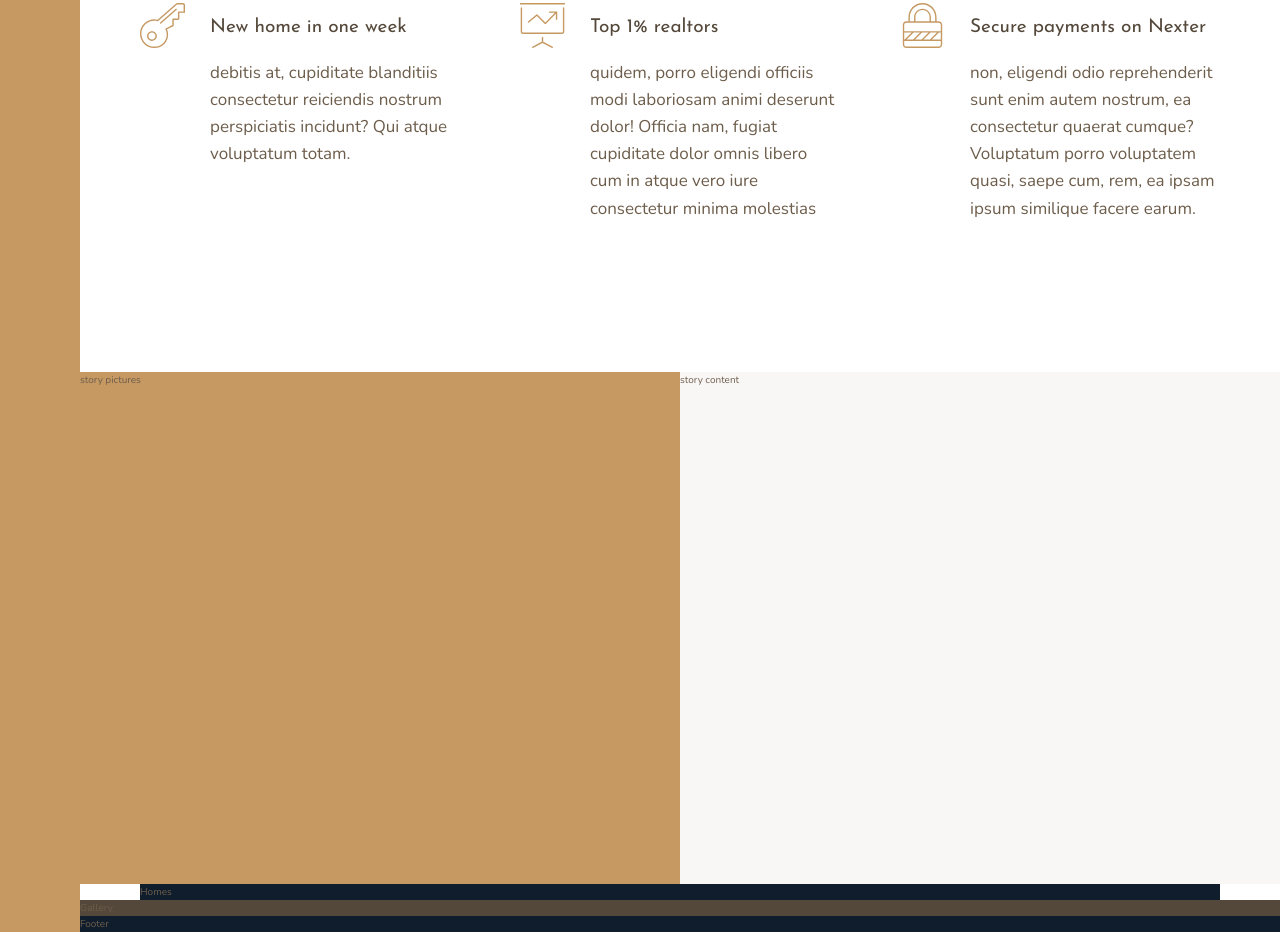
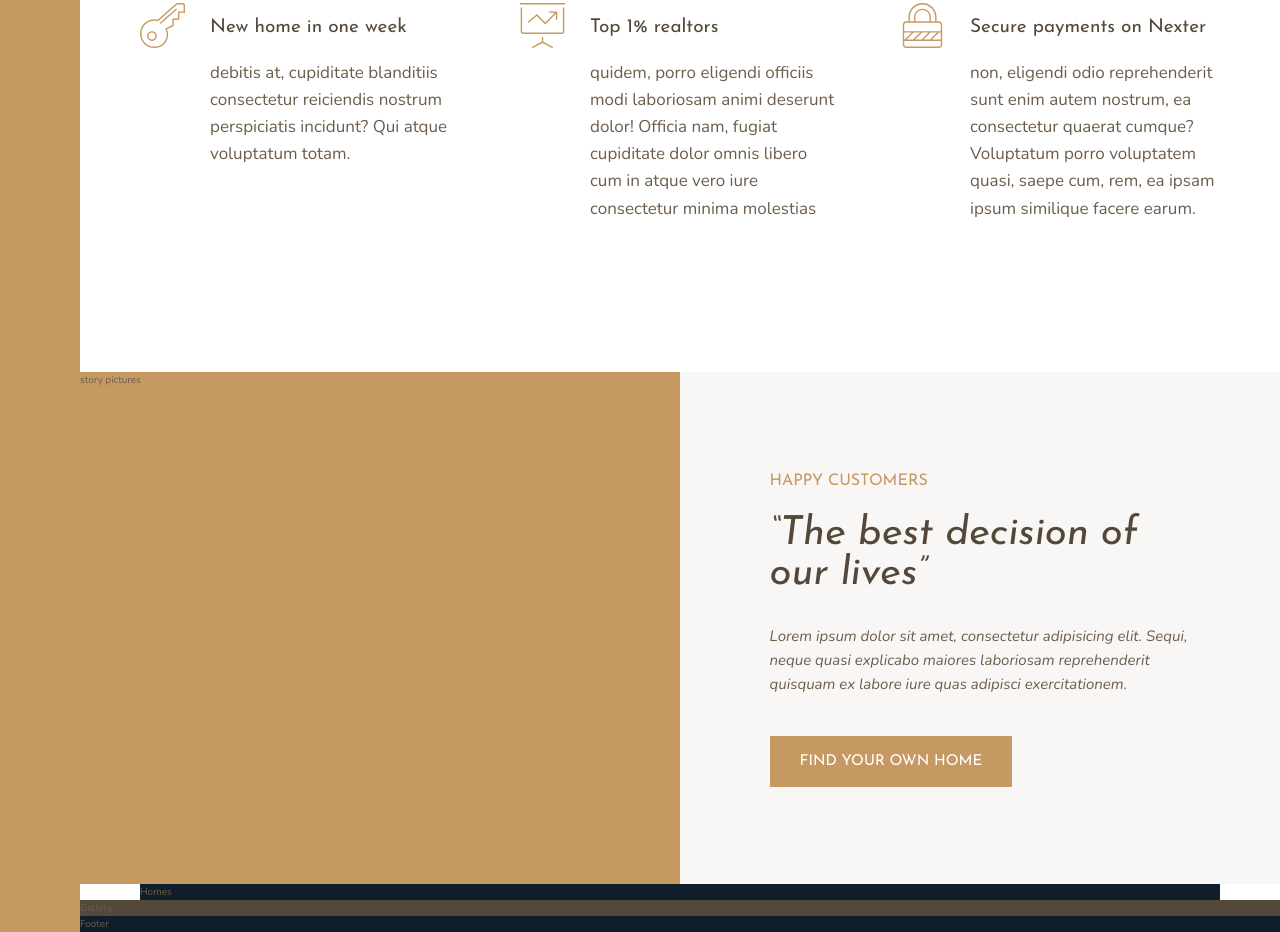
Before and after one commit to chak-eeb/GridProject, a website: page index.html in a window 1280 px wide. Shown: the part 1018-1950 px from the top of the page. Drawn offline with nearby package versions, Linux system fonts and the light colour scheme.

Commit message:
finish the content part of the story section

```diff
--- a/index.html
+++ b/index.html
@@ -92,7 +92,16 @@
 			story pictures
 		</div>
 		<div class="story__content">
-			story content
+			<h3 class="heading-3 mb-sm">Happy Customers</h3>
+			<h2 class="heading-2 heading-2--dark mb-md">
+				&ldquo;The best decision of our lives&rdquo;
+			</h2>
+			<p class="story__text">
+				Lorem ipsum dolor sit amet, consectetur adipisicing elit. Sequi, neque
+				quasi explicabo maiores laboriosam reprehenderit quisquam ex labore iure
+				quas adipisci exercitationem.
+			</p>
+			<button class="btn">Find your own home</button>
 		</div>
 		<section class="homes">
 			Homes
--- a/sass/_story.scss
+++ b/sass/_story.scss
@@ -7,5 +7,21 @@
 	&__content {
 		background-color: $color-grey-light-1;
 		grid-column: col-start 5 / full-end;
+		padding: 5rem 7vw;
+		display: flex;
+		flex-direction: column;
+		justify-content: center;
+		align-items: flex-start; // because the default is stretch and we don't want it this way.
+
+		//we can also use grid to center our content:
+		// display: grid;
+		// align-content: center;
+		// justify-items: start;
+	}
+
+	&__text {
+		font-size: 1.5rem;
+		font-style: italic;
+		margin-bottom: 4rem;
 	}
 }
--- a/sass/_typography.scss
+++ b/sass/_typography.scss
@@ -9,10 +9,24 @@
 
 .heading-2 {
 	@extend %heading;
+	font-size: 4rem;
+	font-style: italic;
+	line-height: 1;
+
+	&--light {
+		color: $color-grey-light-1;
+	}
+
+	&--dark {
+		color: $color-grey-dark-1;
+	}
 }
 
 .heading-3 {
 	@extend %heading;
+	font-size: 1.6rem;
+	text-transform: uppercase;
+	color: $color-primary;
 }
 
 .heading-4 {
@@ -27,3 +41,36 @@
 		color: $color-grey-dark-1;
 	}
 }
+
+.btn {
+	background-color: $color-primary;
+	color: #fff;
+	font-family: $font-display;
+	border: none;
+	border-radius: 0;
+	font-size: 1.5rem;
+	text-transform: uppercase;
+	padding: 1.8rem 3rem;
+	cursor: pointer;
+	transition: all 0.3s;
+
+	&:hover {
+		background-color: $color-primary-dark;
+	}
+}
+
+.mb-sm {
+	margin-bottom: 2rem;
+}
+
+.mb-md {
+	margin-bottom: 3rem;
+}
+
+.mb-lg {
+	margin-bottom: 4rem;
+}
+
+.mb-hg {
+	margin-bottom: 8rem;
+}
```
Also changed, not shown: css/style.css, sass/main.css, 1 other file.
